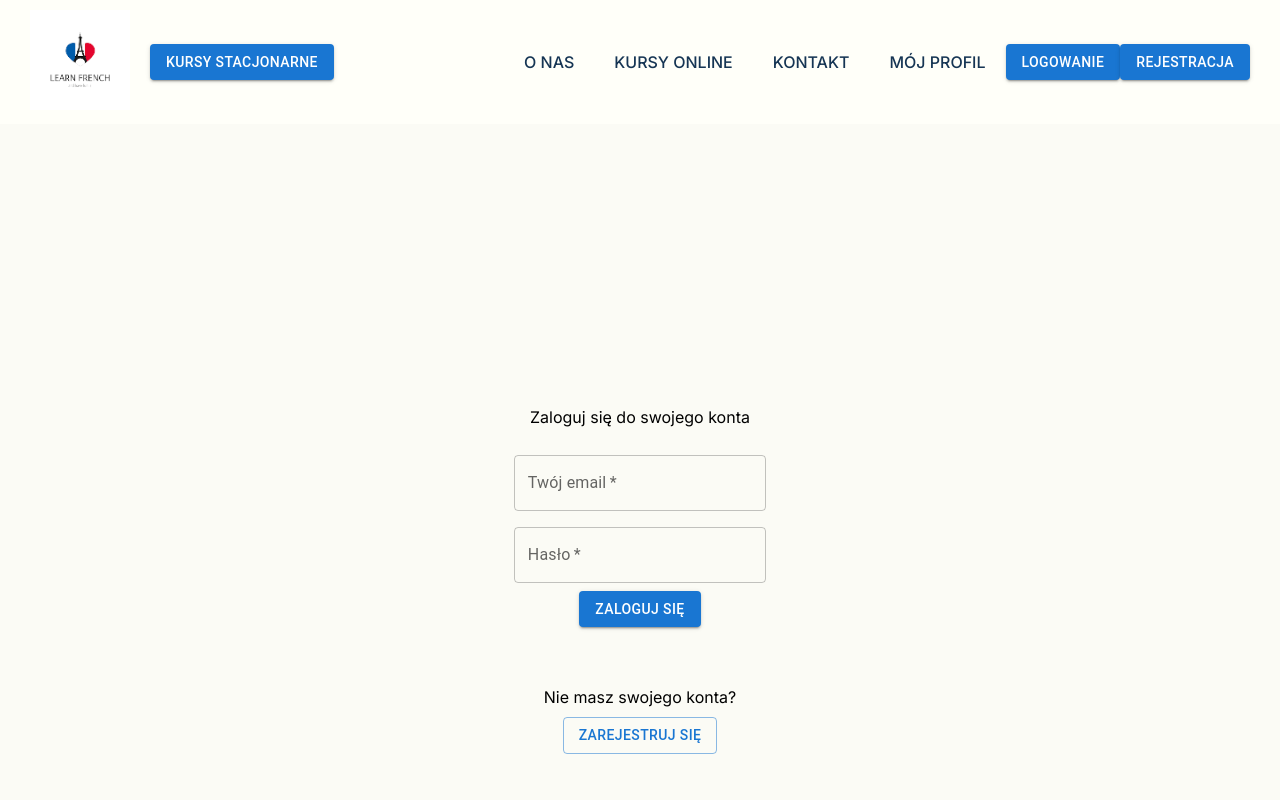
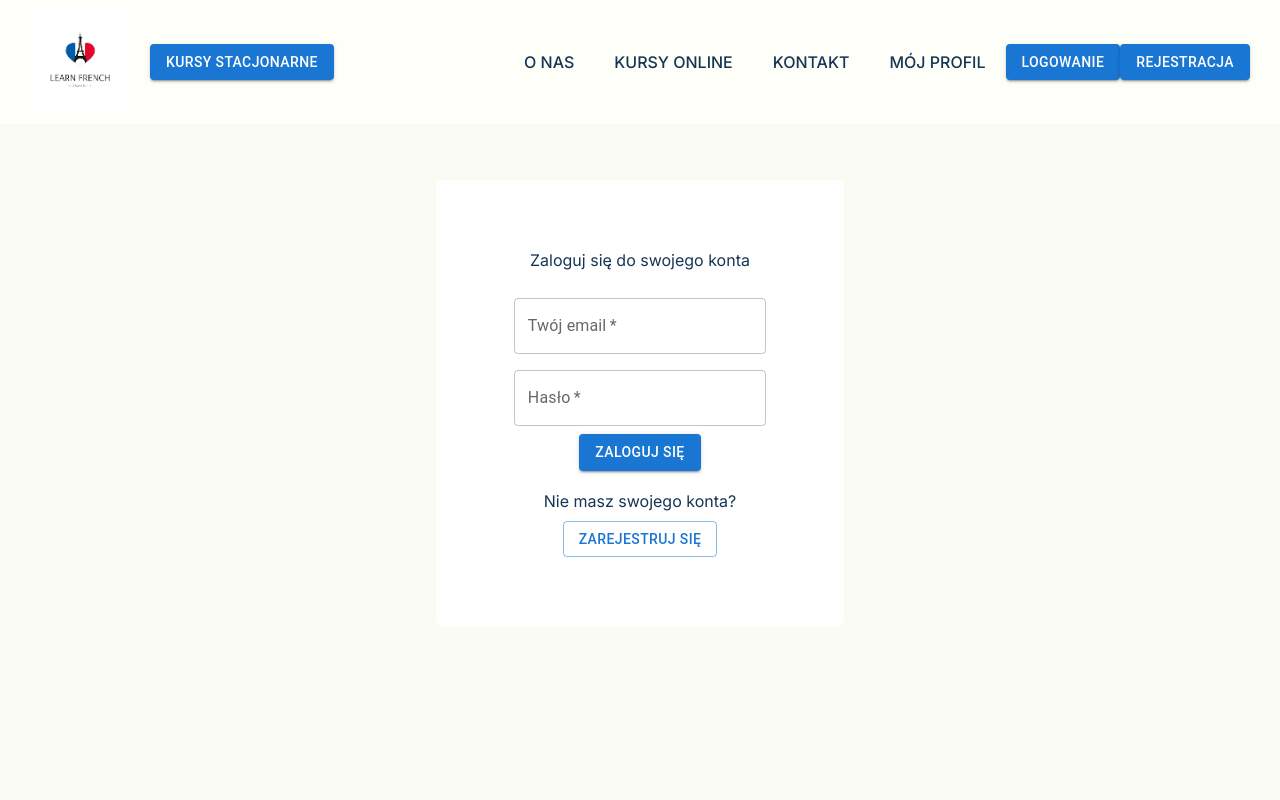
Before and after one commit to paulinawojtysiakk/Gawedowka, a Next.js app: page /pages/login in a window 1280 px wide. Shown: the top 800 px of the page. Built offline with nearby package versions, Linux system fonts and the light colour scheme.

Commit message:
login and reg page stylling

```diff
--- a/src/app/page.module.css
+++ b/src/app/page.module.css
@@ -3,7 +3,7 @@
   display: flex;
   flex-direction: column;
   align-items: center;
-  margin: 0 auto;
+  margin: auto;
   overflow: hidden;
   min-height: 100vh;
 
--- a/src/app/pages/login/page.jsx
+++ b/src/app/pages/login/page.jsx
@@ -9,33 +9,32 @@ import BasicTextField from "src/components/atoms/TextField/textField";
 import ButtonText from "src/components/atoms/Button";
 
 const Wrapper = styled.div`
-  display: flex;
-  flex-direction: column;
-  justify-content: space-around;
+  color: var(--basic-text-color);
+
 `;
 const LoginContainer = styled.div`
-  padding: 20px;
-  margin: 100px;
+  padding: 70px;
   text-align: center;
+  color: var(--basic-text-color);
+  background-color: white;
+  border-radius: 8px;
 `;
 const Form = styled.form`
-  margin: 20px 0 60px 0;
+  margin: 20px 0;
 `;
-const Button = styled(ButtonText)`
-  margin: 30px;
-  background-color: #53a8b6;
+
+const LoginButton = styled(ButtonText)`
+  margin: 10px;
 `;
 const RegButton = styled(ButtonText)`
-  margin: 20px;
-  color: lightblue;
-  border-color: #f9f6f0;
+margin: 10px;
 `;
 const Text = styled.p`
   margin-bottom: 10px;
 `;
 
 const Login = () => {
-  const [email, setEmail] = useState(localStorage.getItem("email"));
+  const [email, setEmail] = useState("");
   const [password, setPassword] = useState("");
 
   const handleSubmit = (e) => {
@@ -64,8 +63,10 @@ const Login = () => {
               value={password}
               onChange={(e) => setPassword(e.target.value)}
             ></BasicTextField>
-            <Button text="Zaloguj się" variant="contained" type="submit" />
+           <LoginButton text="Zaloguj się" variant="contained" type="submit" />
+
           </Form>
+
           <Text>Nie masz swojego konta?</Text>
           <RegButton
             text="Zarejestruj się"
```
Also changed, not shown: src/app/pages/registration/page.jsx (+5 -9 lines).
